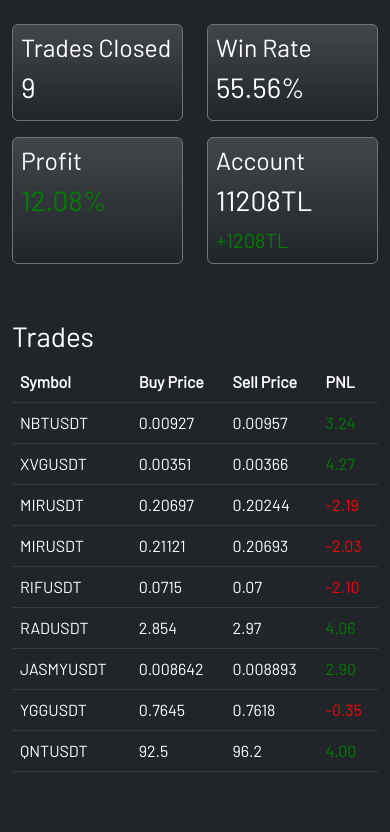
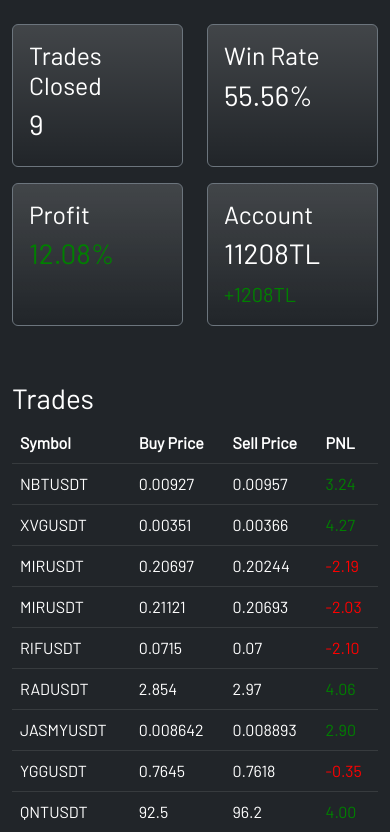
Before and after one commit to ozgvr/macdbot, a Flask app: page / in a window 390 px wide. Shown: the part 56-888 px from the top of the page. Before the commit the page ends 828 px from the top, so only its background shows below. Run offline with Flask 2, Linux system fonts and the light colour scheme.

Commit message:
fix card paddings on mobile

```diff
--- a/templates/dashboard.html
+++ b/templates/dashboard.html
@@ -6,6 +6,9 @@
     <link rel="stylesheet" href="https://fonts.googleapis.com/css?family=Barlow">
     <style>
         body{font-family: Barlow, sans-serif;}
+        .card{
+            min-height: 130px!important;
+        }
     </style>
 </head>
 <body class="bg-dark" onload="updateTrades()">
@@ -22,25 +25,25 @@
         <div class="container py-4">
             <div class="row">
                 <div class="col-6 col-md-3 mb-3">
-                    <div class="card bg-dark border-secondary bg-gradient text-white p-2 p-lg-5 h-100 w-100">
+                    <div class="card bg-dark border-secondary bg-gradient text-white p-3 p-lg-4 p-xl-5 h-100 w-100">
                         <h2>Trades Closed</h1>
                         <h1 id="total-closed" class="display-6 ">0</h1>
                     </div>
                 </div>
                 <div class="col-6 col-md-3 mb-3">
-                    <div class="card bg-dark border-secondary bg-gradient text-white p-2 p-lg-5 h-100 w-100">
+                    <div class="card bg-dark border-secondary bg-gradient text-white p-3 p-lg-4 p-xl-5 h-100 w-100">
                         <h2>Win Rate</h1>
                         <h1 id="winrate" class="display-6 ">0.00%</h1>
                     </div>
                 </div>
                 <div class="col-6 col-md-3 mb-3">
-                    <div class="card bg-dark border-secondary bg-gradient text-white p-2 p-lg-5 h-100 w-100">
+                    <div class="card bg-dark border-secondary bg-gradient text-white p-3 p-lg-4 p-xl-5 h-100 w-100">
                         <h2>Profit</h1>
                         <h1 id="profitrate" class="display-6 ">0.00%</h1>
                     </div>
                 </div>
                 <div class="col-6 col-md-3 mb-3">
-                    <div class="card bg-dark border-secondary bg-gradient text-white p-2 p-lg-5 h-100 w-100">
+                    <div class="card bg-dark border-secondary bg-gradient text-white p-3 p-lg-4 p-xl-5 h-100 w-100">
                         <h2>Account</h1>
                         <h1 id="account-total" class="d-flex display-6 ">0</h1>
                         <span id="account-profit" class="lead">0</span>
```
